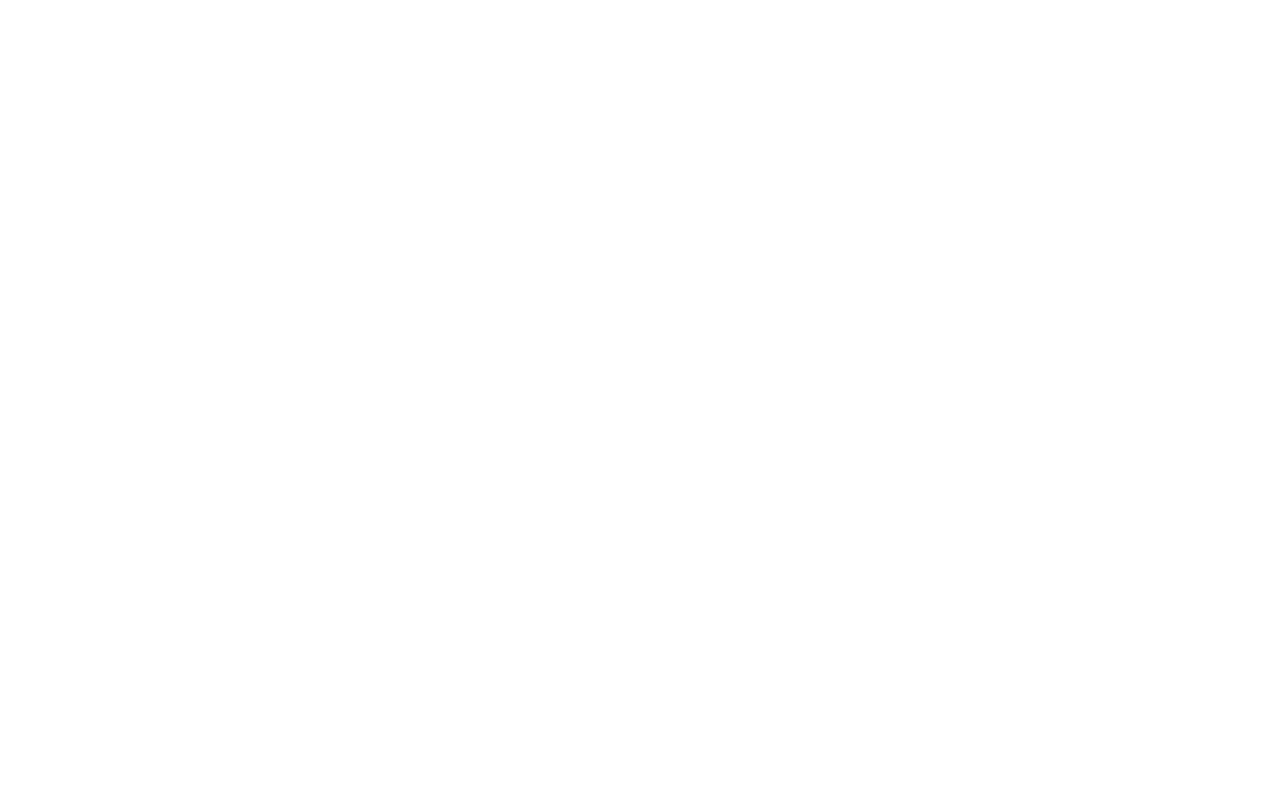
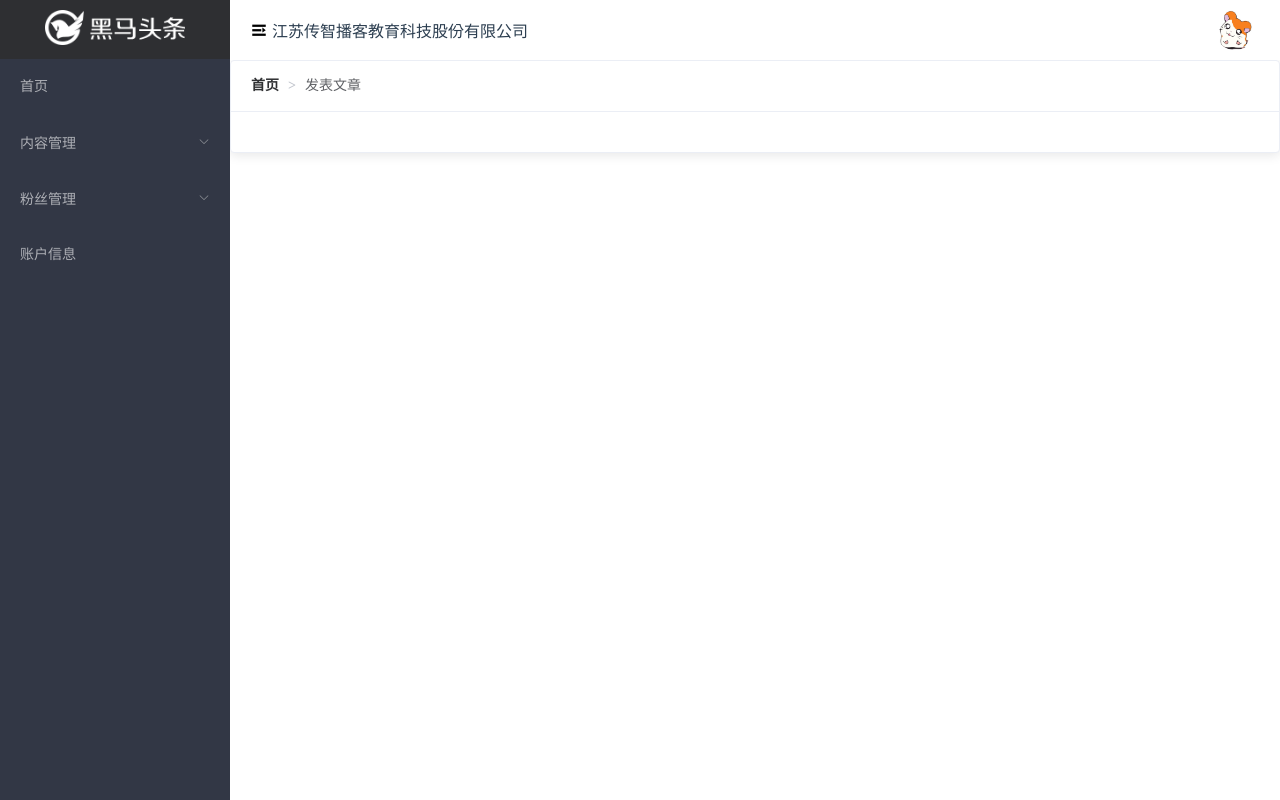
Before and after one commit to baishihui/heimatoutiao, a Vue app: page /#/home/publish in a window 1280 px wide. Before the commit this address led to /#/home/publish/1. Built offline with nearby package versions, Linux system fonts and the light colour scheme; no server answers.

Commit message:
黑马头条PC-发表文章-新建页面-挂载路由

```diff
--- a/src/router/index.js
+++ b/src/router/index.js
@@ -34,6 +34,11 @@
     {
       path: 'articles', // 完整地址  相对地址
       component: () => import('../views/articles')
+    },
+    // 发表文章
+    {
+      path: 'publish',
+      component: () => import('../views/publish') // 按需加载
     }
   ]
 },
--- /dev/null
+++ b/src/views/publish/index.vue
@@ -0,0 +1,18 @@
+<template>
+<el-card>
+    <!-- 面包屑 -->
+    <bread-crumb slot="header">
+        <template slot="title">发表文章</template>
+    </bread-crumb>
+</el-card>
+</template>
+
+<script>
+export default {
+
+}
+</script>
+
+<style>
+
+</style>
```
